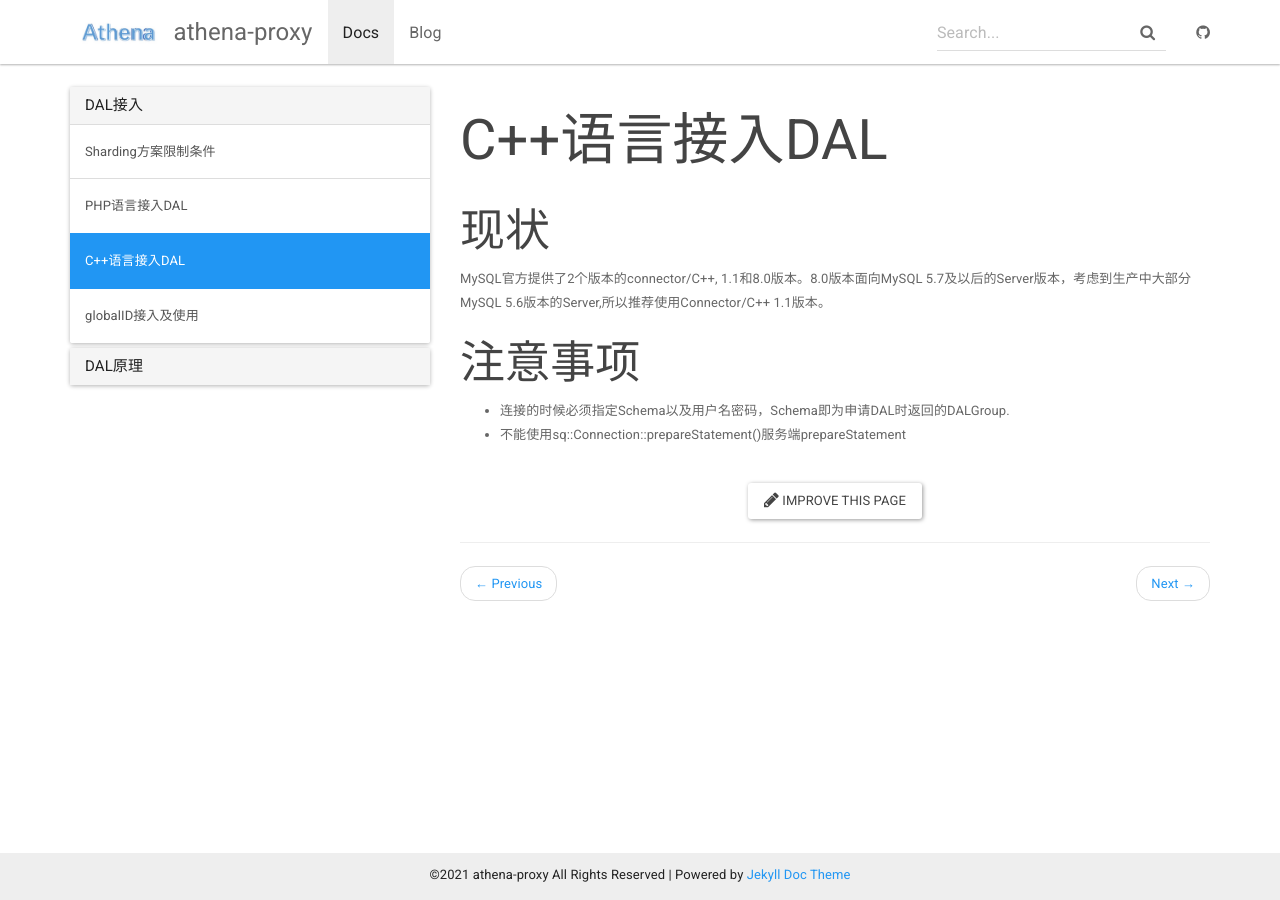
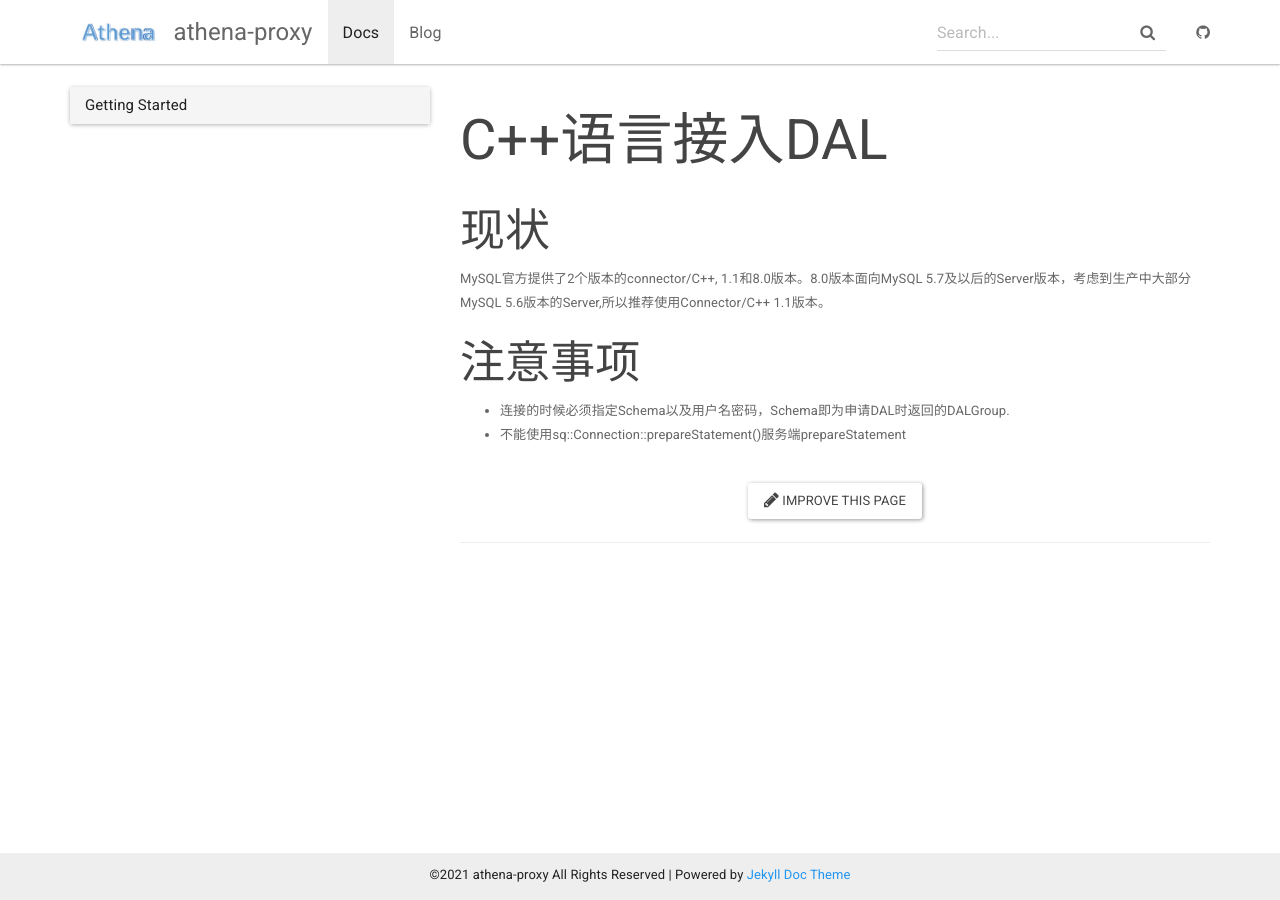
Before and after one commit to athena-proxy/athena-proxy.github.io, a Jekyll site: the page built from _docs/DAL接入/dal-cpp.md, in a window 1280 px wide. Built offline with Jekyll 4.4.1, drawn with Linux system fonts in a browser that asks for light colours.

Commit message:
hiding links

```diff
--- a/_data/docs.yml
+++ b/_data/docs.yml
@@ -1,11 +1,3 @@
-- title: DAL接入
+- title: Getting Started
   docs:
-  - sharding-limit
-  - dal-php
-  - dal-cpp
-  - dal-globalid
-
-- title: DAL原理
-  docs:
-  - globalid
-  - mysql-handshake
+  - home
```
